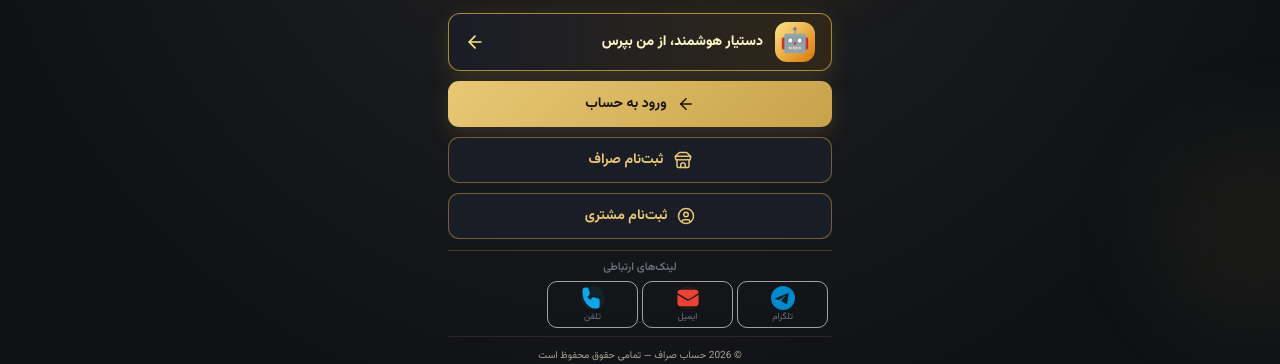
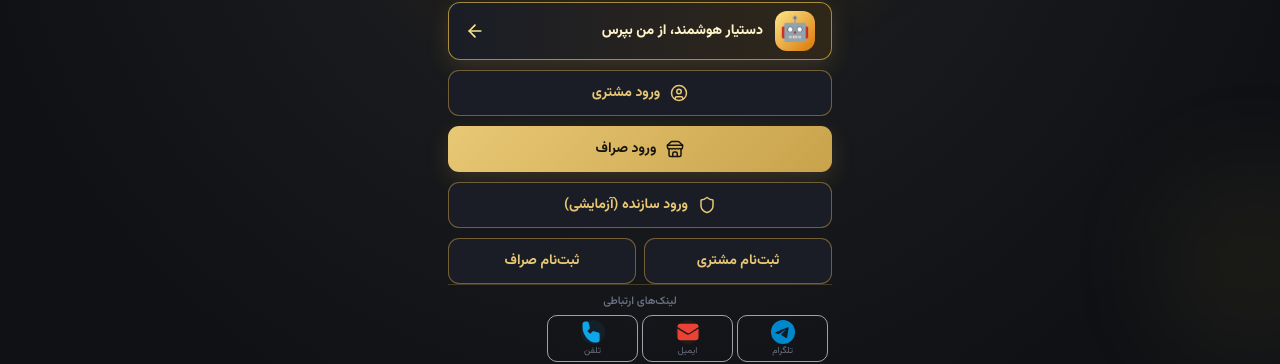
Before and after one commit to roohalla41-blip/A1-Maintenance-Preview, a React (Vite) app: page / in a window 1280 px wide. Shown: the part 387-751 px from the top of the page. Built offline with nearby package versions, Linux system fonts and the light colour scheme; no server answers.

Commit message:
Add three separate preview entry choices

```diff
--- a/src/pages/Welcome.jsx
+++ b/src/pages/Welcome.jsx
@@ -223,18 +223,26 @@ export default function Welcome() {
             <span className="flex-1 text-sm font-extrabold text-amber-100">دستیار هوشمند، از من بپرس</span>
             <ArrowLeft className="h-5 w-5 shrink-0 text-amber-200 transition-transform group-hover:-translate-x-1" aria-hidden="true" />
           </button>
-          <Link to="/login" className="pgm-btn pgm-btn-primary">
-            <ArrowLeft className="w-[18px] h-[18px]" />
-            {t('welcome.login')}
+          <Link to="/login?role=customer" className="pgm-btn pgm-btn-outline">
+            <UserCircle className="w-[18px] h-[18px]" />
+            ورود مشتری
           </Link>
-          <Link to="/register?tab=sarraaf" className="pgm-btn pgm-btn-outline">
+          <Link to="/login?role=sarraaf" className="pgm-btn pgm-btn-primary">
             <Store className="w-[18px] h-[18px]" />
-            {t('welcome.register_sarraaf')}
+            ورود صراف
           </Link>
-          <Link to="/register?tab=customer" className="pgm-btn pgm-btn-outline">
-            <UserCircle className="w-[18px] h-[18px]" />
-            {t('welcome.register_customer')}
+          <Link to="/preview-builder" className="pgm-btn pgm-btn-outline">
+            <Shield className="w-[18px] h-[18px]" />
+            ورود سازنده (آزمایشی)
           </Link>
+          <div className="grid grid-cols-2 gap-2">
+            <Link to="/register?tab=customer" className="pgm-btn pgm-btn-outline text-xs">
+              ثبت‌نام مشتری
+            </Link>
+            <Link to="/register?tab=sarraaf" className="pgm-btn pgm-btn-outline text-xs">
+              ثبت‌نام صراف
+            </Link>
+          </div>
         </div>
       </div>
 
```
